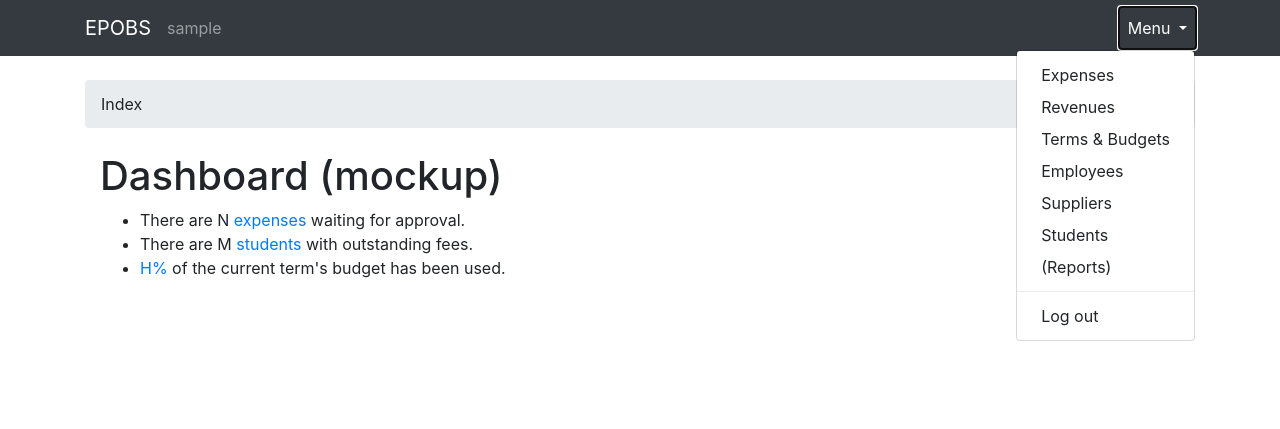
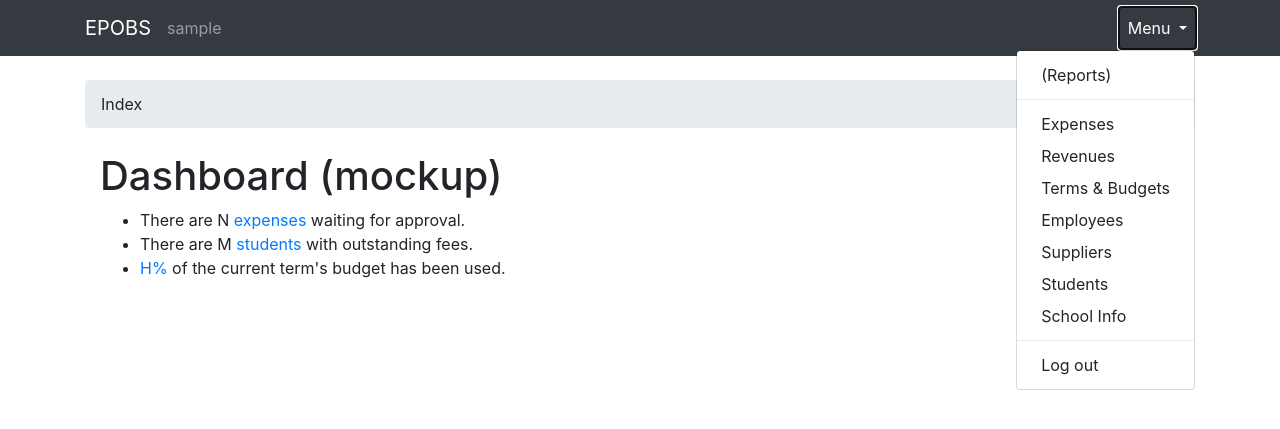
Before and after one commit to Frisesomorum/epobs, a Django app: page / in a window 1280 px wide, after a click on "Menu". Shown: the top 429 px of the page. Run offline with Django 3.2, Linux system fonts and the light colour scheme; the visitor is signed in with stand-in values (Sample User, id 1); parts of the project's set-up code (start-up, migrations or seed data) failed here and were passed over; some libraries are stand-ins or nearby versions; some web fonts are replaced.

Commit message:
Create view for editing school info

```diff
--- a/epobs-django/epobs/urls.py
+++ b/epobs-django/epobs/urls.py
@@ -31,6 +31,8 @@ urlpatterns = [
     re_path(r'logout/$', authViews.LogoutView.as_view(), name='logout'),
     path('admin/', admin.site.urls, name='admin'),
 
+    re_path(r'school/$', indexViews.EditSchool.as_view(), name='school'),
+
     re_path(r'finance/terms/create/$', termViews.create.as_view(), name='create_term'),
     re_path(r'finance/terms/edit/(?P<pk>\d+)/$', termViews.edit.as_view(), name='edit_term'),
     re_path(r'finance/terms/$', termViews.list.as_view(), name='list_term'),
--- a/epobs-django/epobs/views.py
+++ b/epobs-django/epobs/views.py
@@ -1,10 +1,24 @@
 from django.shortcuts import render, redirect
+from django.contrib.auth.mixins import PermissionRequiredMixin
 from django.contrib.auth.decorators import login_required
 from django.views.generic.edit import UpdateView
+from .models import School
 
 @login_required
 def index_view(request):
     return render(request, 'index.html')
+
+
+class EditSchool(PermissionRequiredMixin, UpdateView):
+    permission_required = 'epobs.change_school'
+    model = School
+    fields = '__all__'
+    template_name = 'edit_school.html'
+    success_url = '/'
+    def get_object(self):
+        if not School.objects.exists():
+            school = School.objects.create()
+        return School.objects.first()
 
 
     """ The combined edit/delete view expects a form
--- a/epobs-django/release_data.json
+++ b/epobs-django/release_data.json
@@ -1,6 +1,6 @@
 [
   {
-    "model": "finance.fund",
+    "model": "finance.Fund",
     "pk": 1,
     "fields":{
       "name": "Operational Funding",
@@ -9,7 +9,7 @@
     }
   },
   {
-    "model": "finance.fund",
+    "model": "finance.Fund",
     "pk": 2,
     "fields":{
       "name": "Tuition",
--- a/epobs-django/templates/base.html
+++ b/epobs-django/templates/base.html
@@ -28,13 +28,15 @@
                     Menu
                   </a>
                   <div class="dropdown-menu dropdown-menu-right" aria-labelledby="userMenu">
+                    <a class="dropdown-item" href="#">(Reports)</a>
+                    <div class="dropdown-divider"></div>
                     {% if perms.finance.view_expensetransaction %}<a class="dropdown-item" href="{% url 'list_expenses' %}">Expenses</a>{% endif %}
                     {% if perms.finance.view_revenuetransaction %}<a class="dropdown-item" href="{% url 'list_revenues' %}">Revenues</a>{% endif %}
                     {% if perms.finance.view_term %}<a class="dropdown-item" href="{% url 'list_term' %}">Terms &amp; Budgets</a>{% endif %}
                     {% if perms.personnel.view_employee %}<a class="dropdown-item" href="{% url 'list_employees' %}">Employees</a>{% endif %}
                     {% if perms.personnel.view_supplier %}<a class="dropdown-item" href="{% url 'list_suppliers' %}">Suppliers</a>{% endif %}
                     {% if perms.students.view_student %}<a class="dropdown-item" href="{% url 'list_students' %}">Students</a>{% endif %}
-                    <a class="dropdown-item" href="#">(Reports)</a>
+                    {% if perms.epobs.change_school %}<a class="dropdown-item" href="{% url 'school' %}">School Info</a>{% endif %}
                     <div class="dropdown-divider"></div>
                     <a class="dropdown-item" href="{% url 'logout' %}">Log out</a>
                   </div>
```
Also changed, not shown: epobs-django/templates/edit_school.html (added, +20 -0 lines).
